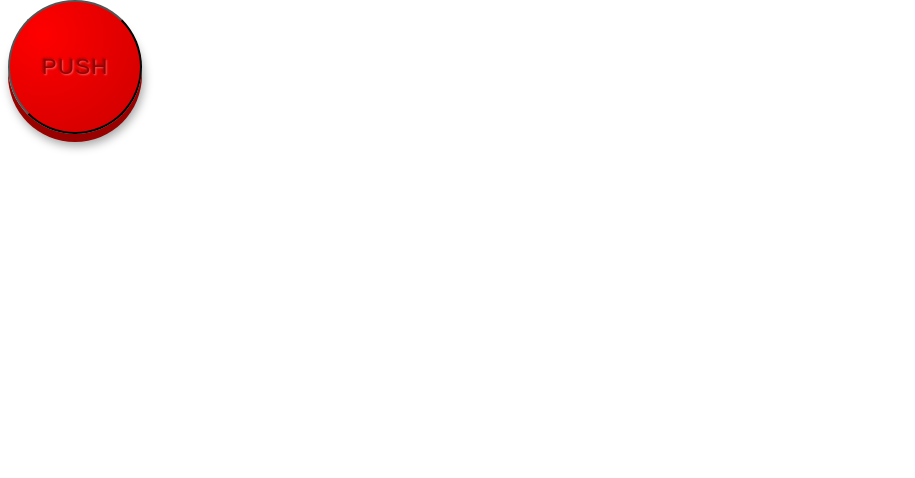
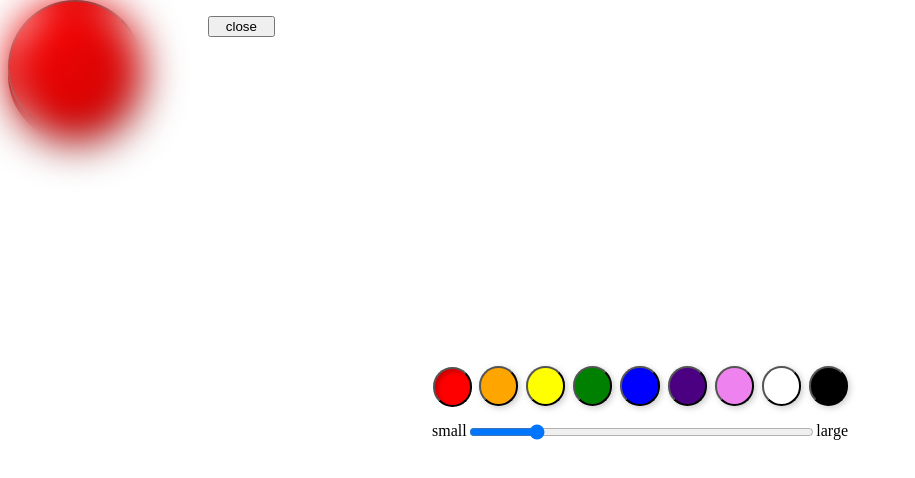
Before and after one commit to Teacher-Frank/svelte-playground, a SvelteKit app in the folder playground/: page / in a window 1280 px wide. Shown: the top 478 px of the page, without its empty margins (0-915 px from the left). Built offline with nearby package versions, Linux system fonts and the light colour scheme.

Commit message:
Corrected canvas.svelte for use inside DIV element so the line follows the cursor

```diff
--- a/playground/src/Canvas.svelte
+++ b/playground/src/Canvas.svelte
@@ -23,9 +23,9 @@
 	});
 
 	function resize(): void {
-		if (canvas) {
-			canvas.width = window.innerWidth;
-			canvas.height = window.innerHeight;
+		if (canvas && canvas.parentElement) {
+			canvas.width = canvas.parentElement.clientWidth;
+			canvas.height = canvas.parentElement.clientHeight;
 		}
 	}
 </script>
--- a/playground/src/CanvasDemo.svelte
+++ b/playground/src/CanvasDemo.svelte
@@ -60,7 +60,7 @@
 <style>
 	.container {
 		position: fixed;
-		left: 0;
+		left: 15%;
 		top: 0;
 		width: 100%;
 		height: 100%;
@@ -91,7 +91,7 @@
 
 	.menu {
 		position: relative;
-		background: var(--bg-2);
+ 		background: var(--bg-2);
 		width: calc(100% - 2em);
 		max-width: 28em;
 		padding: 1em 1em 0.5em 1em;
--- a/playground/src/routes/+page.svelte
+++ b/playground/src/routes/+page.svelte
@@ -4,3 +4,4 @@
 </script>
 
 <App />
+<CanvasDemo />
```
